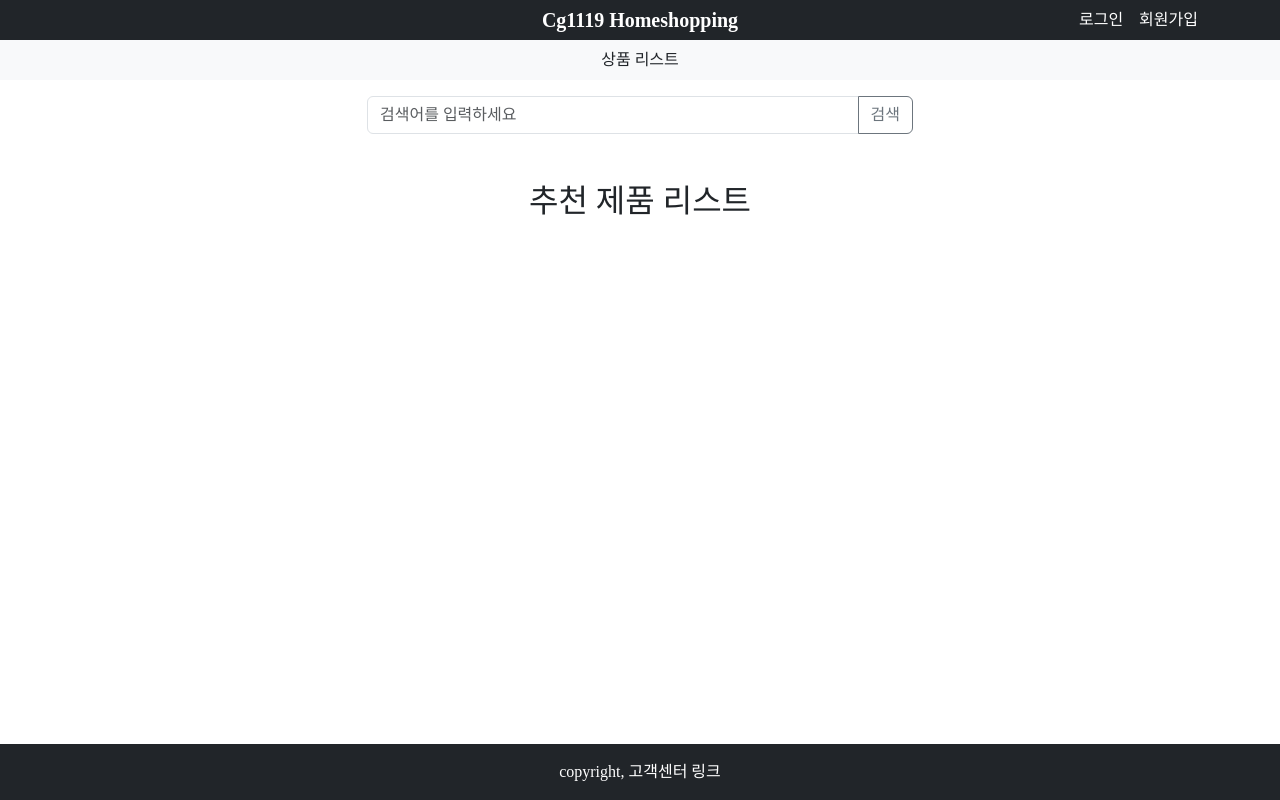
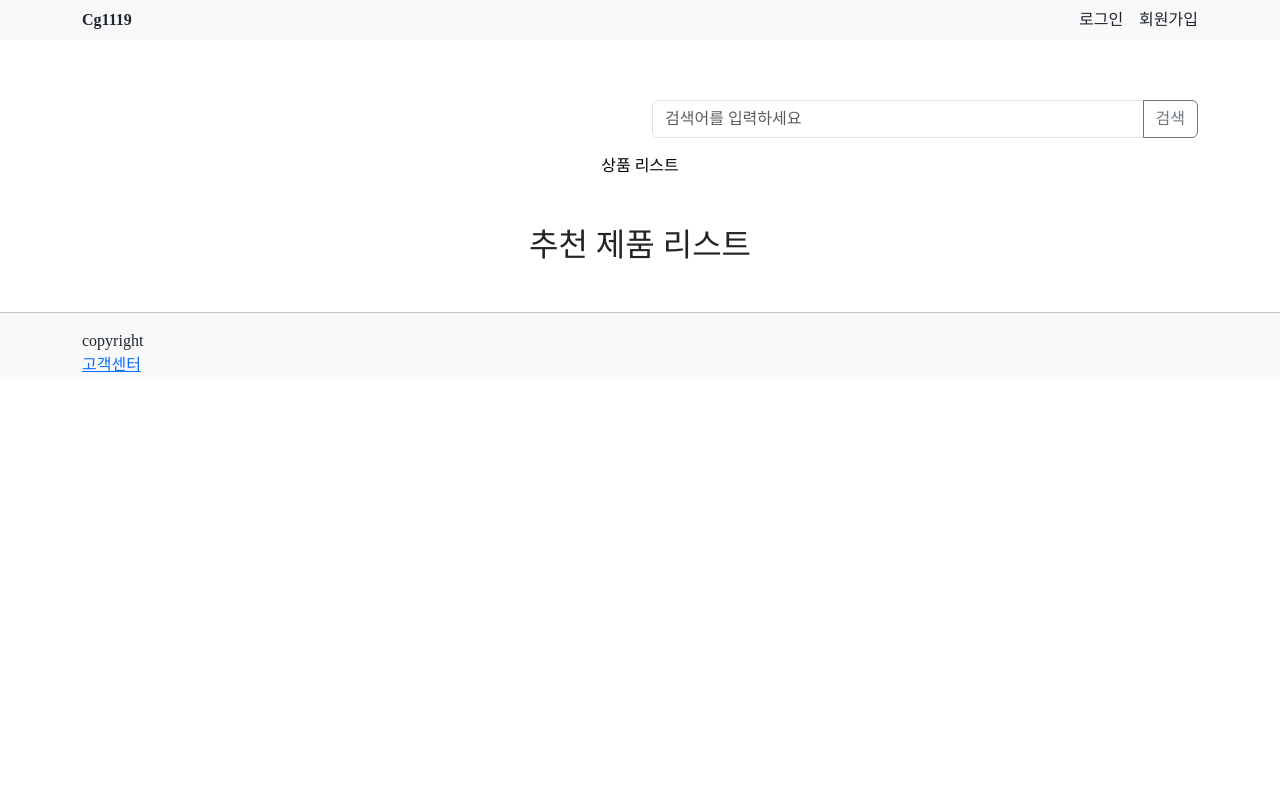
Before and after one commit to cg-1119/Unifi-HomeShopping, a PHP site: page /views/home/index.php in a window 1280 px wide. Run offline with PHP 8.4, Linux system fonts and the light colour scheme; some web fonts are replaced.

Commit message:
design: home 디자인 변경

```diff
--- a/public/css/custom-style.css
+++ b/public/css/custom-style.css
@@ -2,6 +2,10 @@
 
 * {
     font-family: Pretendard, 'sans-serif' !important;
+}
+
+body {
+    margin-top: 100px;
 }
 /* header */
 .navbar {
@@ -14,11 +18,17 @@
     transform: translateX(-50%);
 }
 
+header {
+    position: fixed;
+    top: 0;
+    width: 100%;
+    z-index: 1000;
+    background-color: white;
+}
+
 /* footer */
 footer {
-    position: fixed;
     bottom: 0;
-    left: 0;
     width: 100%;
 }
 
--- a/views/home/footer.php
+++ b/views/home/footer.php
@@ -1,8 +1,12 @@
 <!-- connect footer.php -->
 <link rel="stylesheet" href="/public/css/custom-style.css">
 
-<footer class="bg-dark text-white text-center py-3">
-    <div class="container">
-        <p class="mb-0">copyright, 고객센터 링크</p>
+<footer class="card-footer bg-light">
+    <hr>
+    <div class="container justify-content-between">
+        <div>copyright</div>
+        <div>
+            <a href="#">고객센터</a>
+        </div>
     </div>
 </footer>
--- a/views/home/header.php
+++ b/views/home/header.php
@@ -8,27 +8,26 @@ if (session_id() == '') {
 <link rel="stylesheet" href="/public/css/custom-style.css">
 
 <header>
-    <nav class="navbar navbar navbar-expand-lg navbar-dark bg-dark">
-        <div class="container d-flex justify-content-end">
-            <a class="navbar-brand mx-auto" href="/views/home/index.php" style="font-weight: bold;">Cg1119
-                Homeshopping</a>
-            <div class="d-flex gap-3">
+    <nav class="navbar navbar-expand-lg bg-light">
+        <div class="container d-flex justify-content-between align-items-center">
+            <a class="nav-link" href="/views/home/index.php" style="font-weight: bold;">Cg1119</a>
+            <div class="d-flex gap-3 align-items-center">
                 <?php if (isset($_SESSION['user'])): ?>
                     <?php if ($_SESSION['user']['is_admin'] == 1): ?>
                         <!-- 관리자 로그인 -->
-                        <span class="nav-link text-white">안녕하세요 관리자님!</span>
-                        <a href="/views/admin/index.php" class="nav-link text-white">관리자 페이지</a>
-                        <a href="#" id="logout-link" class="nav-link text-white">로그아웃</a>
+                        <span class="nav-link">안녕하세요 관리자님!</span>
+                        <a href="/views/admin/index.php" class="nav-link">관리자 페이지</a>
+                        <a href="#" id="logout-link" class="nav-link">로그아웃</a>
                     <?php else: ?>
                         <!-- 일반 사용자 로그인 -->
                         <span class="nav-link text-white">안녕하세요, <?php echo htmlspecialchars($_SESSION['user']['id']); ?>님!</span>
-                        <a href="#" class="nav-link text-white">마이페이지</a>
-                        <a href="#" id="logout-link" class="nav-link text-white">로그아웃</a>
+                        <a href="#" class="nav-link">마이페이지</a>
+                        <a href="#" id="logout-link" class="nav-link">로그아웃</a>
                     <?php endif; ?>
                 <?php else: ?>
                     <!-- 비로그인 상태 -->
-                    <a class="nav-link text-white" href="/views/user/login.php">로그인</a>
-                    <a class="nav-link text-white" href="/views/user/join/agree.php">회원가입</a>
+                    <a class="nav-link" href="/views/user/login.php">로그인</a>
+                    <a class="nav-link" href="/views/user/join/agree.php">회원가입</a>
                 <?php endif; ?>
             </div>
         </div>
--- a/views/home/index.php
+++ b/views/home/index.php
@@ -20,21 +20,20 @@ if (session_id() == '') {
     <?php
     include 'header.php';
     ?>
-
-    <div class="bg-light py-2">
-        <div class="container text-center">
-            <a href="/views/product/index.php" class="text-decoration-none text-dark">상품 리스트</a>
-        </div>
-    </div>
-
     <div class="container my-3">
-        <div class="row justify-content-center">
+        <div class="row justify-content-end">
             <div class="col-md-6">
                 <div class="input-group">
                     <input type="text" class="form-control" placeholder="검색어를 입력하세요">
                     <button class="btn btn-outline-secondary" type="button">검색</button>
                 </div>
             </div>
+        </div>
+    </div>
+
+    <div>
+        <div class="container text-center">
+            <a href="/views/product/index.php" class="text-decoration-none text-black">상품 리스트</a>
         </div>
     </div>
 
```
Also changed, not shown: public/image/efg-1.png (added).
